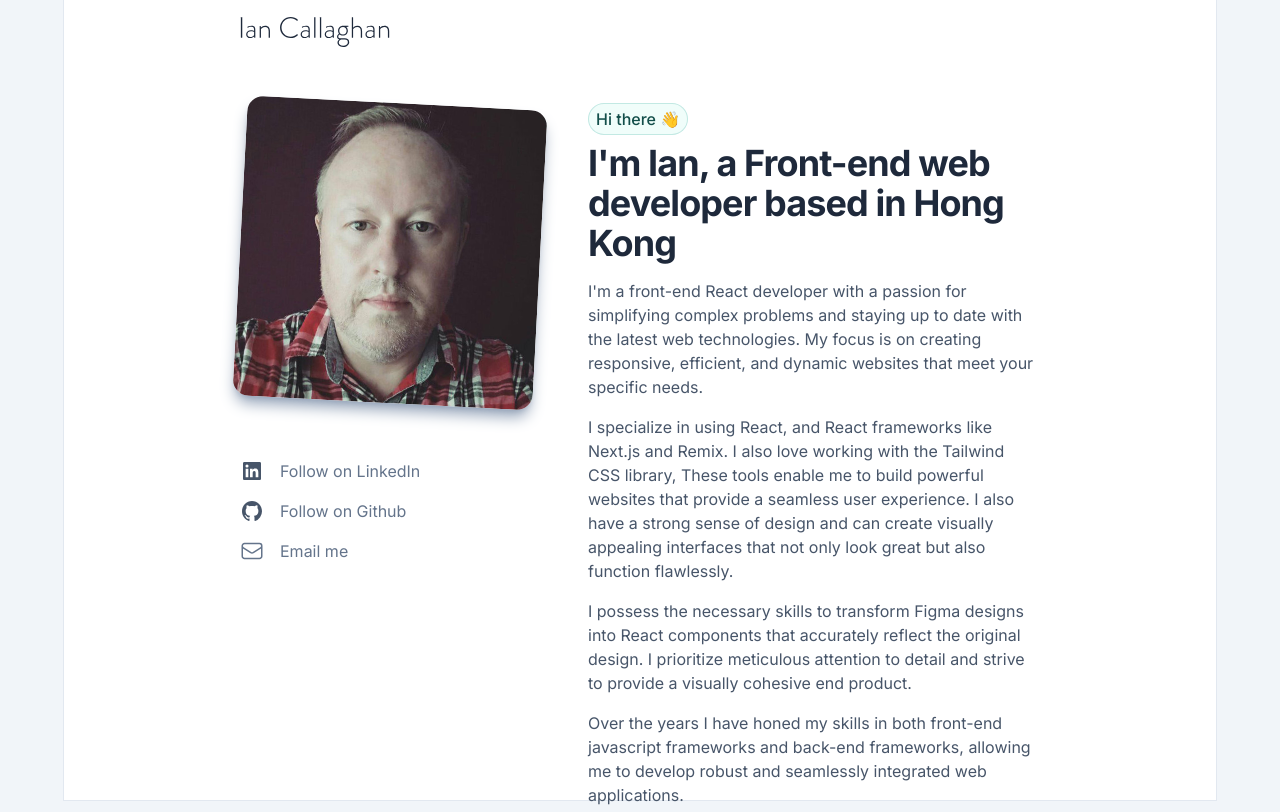
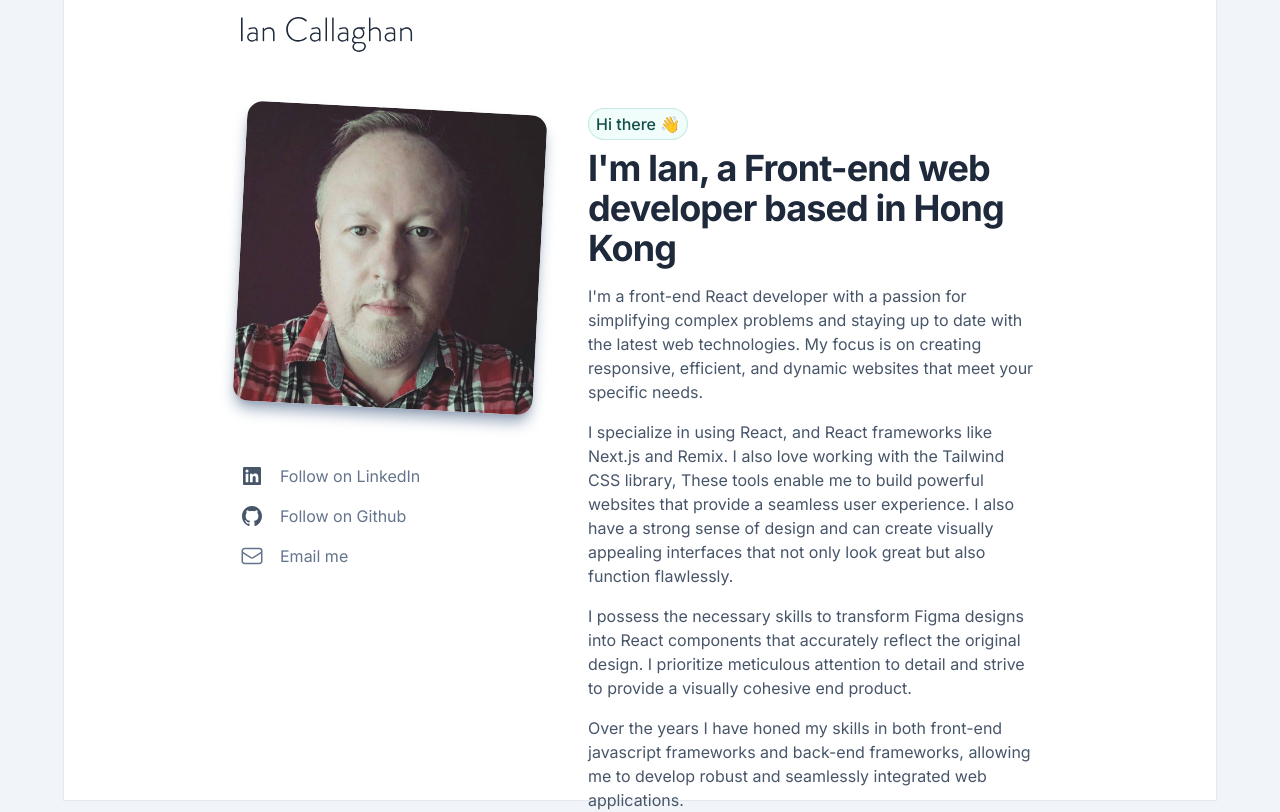
Before and after one commit to ianshk/ianc, a Next.js app: page / in a window 1280 px wide. Shown: the top 812 px of the page. Built offline with nearby package versions, Linux system fonts and the light colour scheme.

Commit message:
Update page.tsx

```diff
--- a/src/app/page.tsx
+++ b/src/app/page.tsx
@@ -14,7 +14,7 @@ export default function Home() {
       </div>
       <div className="relative">
         <div className="container mx-auto max-w-2xl lg:max-w-4xl px-12">
-          <Image src="/images/Logo.svg" width={150} height={31} alt="Ian Callaghan" className="mt-4" />
+          <Image src="/images/Logo.svg" width={173} height={35} alt="Ian Callaghan" className="mt-4" />
           <Intro />
           <OpenSource />
         </div>
```
